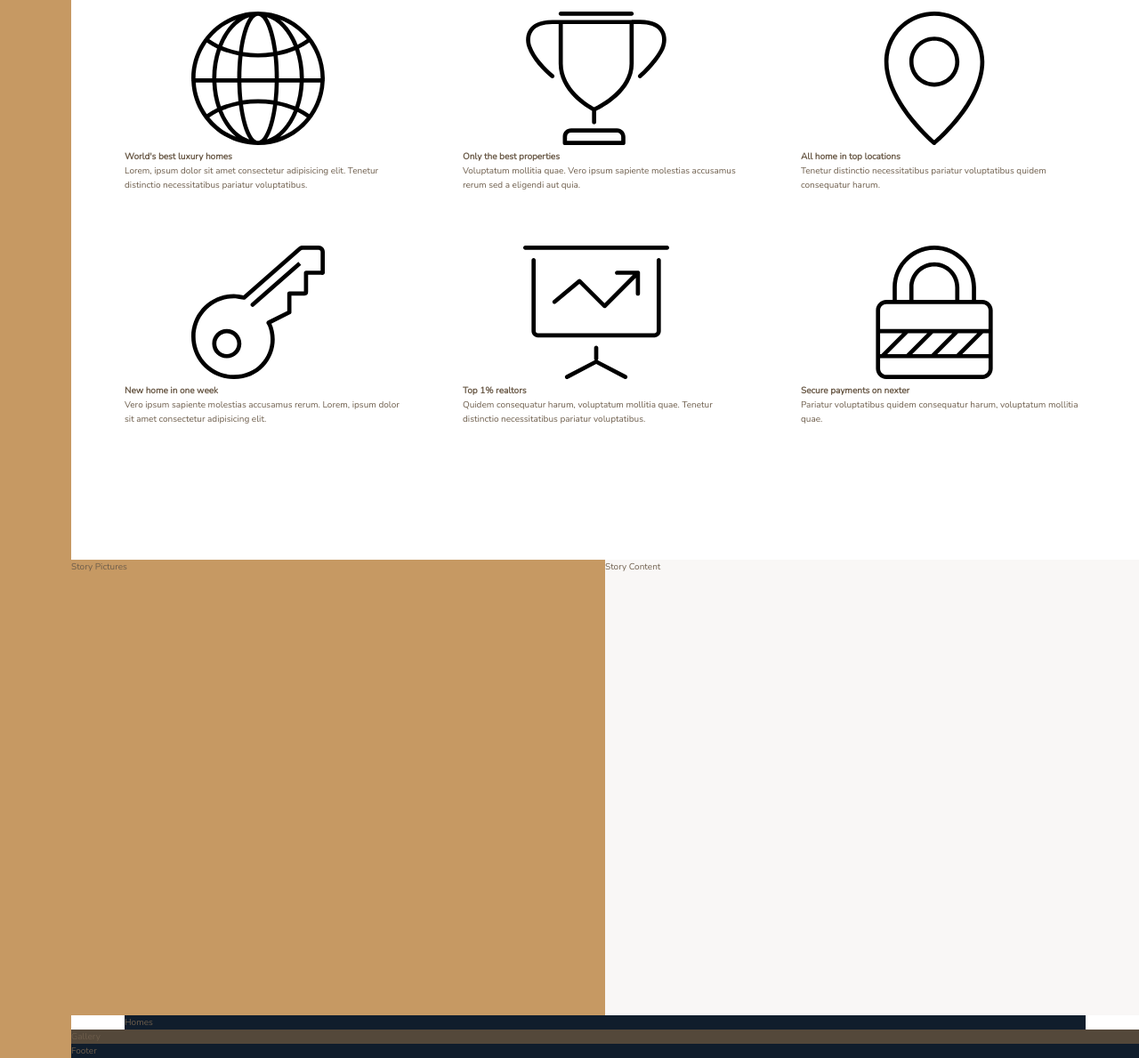
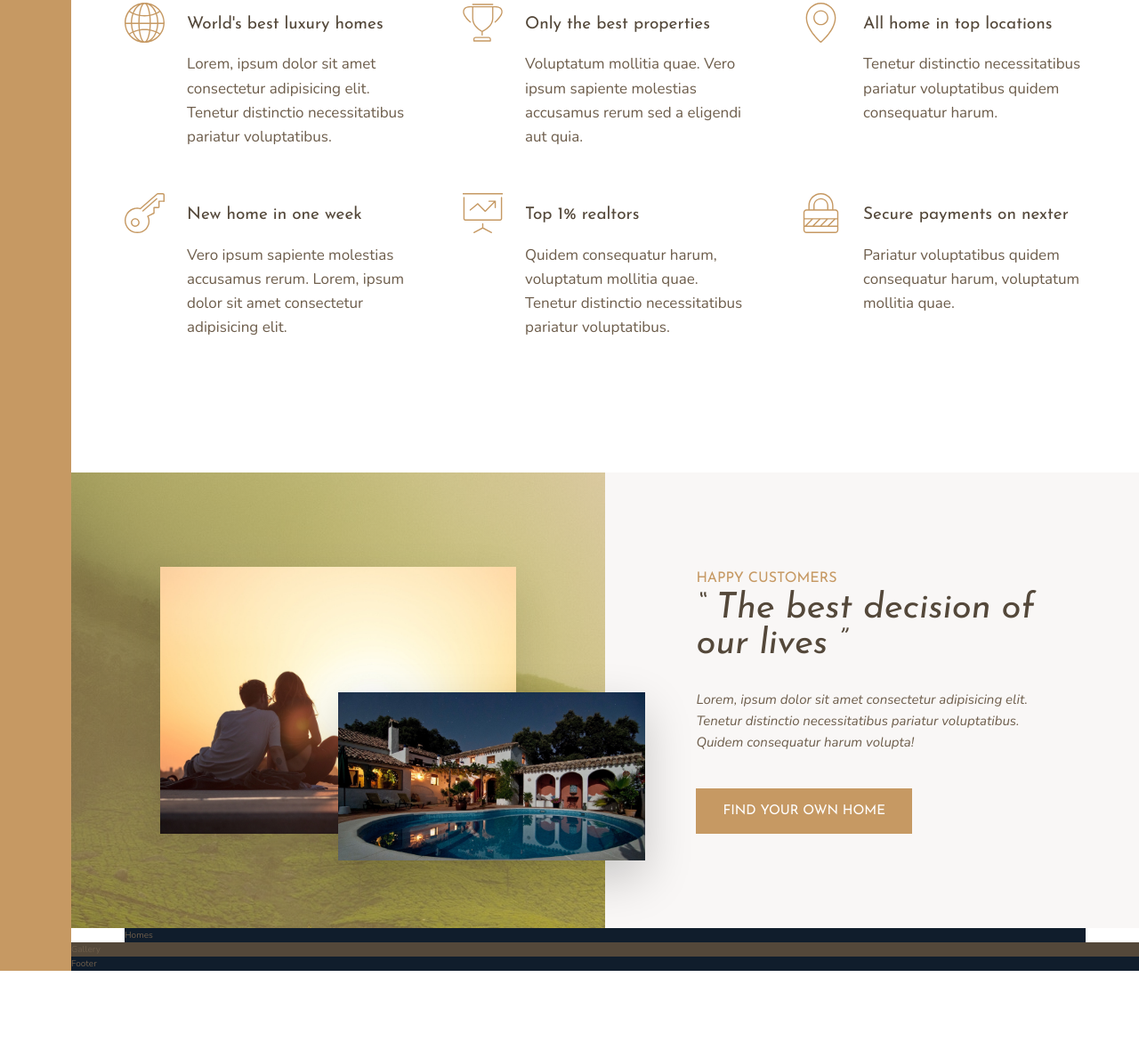
Before and after one commit to Julliano/advanced-css, a website: page Nexter/index.html in a window 1280 px wide. Shown: the part 777-1966 px from the top of the page at 89% size. After the commit the page ends 1868 px from the top, so only its background shows below. Drawn offline with nearby package versions, Linux system fonts and the light colour scheme.

Commit message:
finished story section

```diff
--- a/Nexter/index.html
+++ b/Nexter/index.html
@@ -29,7 +29,7 @@
                 <svg class="feature__icon">
                     <use xlink:href="img/sprite.svg#icon-global" />
                 </svg>
-                <h4 class="heading-4">World's best luxury homes</h4>
+                <h4 class="heading-4 heading-4--dark">World's best luxury homes</h4>
                 <p class="feature__text">
                     Lorem, ipsum dolor sit amet consectetur adipisicing elit. Tenetur distinctio necessitatibus pariatur voluptatibus.
                 </p>
@@ -38,7 +38,7 @@
                 <svg class="feature__icon">
                     <use xlink:href="img/sprite.svg#icon-trophy" />
                 </svg>
-                <h4 class="heading-4">Only the best properties</h4>
+                <h4 class="heading-4 heading-4--dark">Only the best properties</h4>
                 <p class="feature__text">
                     Voluptatum mollitia quae. Vero ipsum sapiente molestias accusamus rerum sed a eligendi aut quia.
                 </p>
@@ -47,7 +47,7 @@
                 <svg class="feature__icon">
                     <use xlink:href="img/sprite.svg#icon-map-pin" />
                 </svg>
-                <h4 class="heading-4">All home in top locations</h4>
+                <h4 class="heading-4 heading-4--dark">All home in top locations</h4>
                 <p class="feature__text">
                     Tenetur distinctio necessitatibus pariatur voluptatibus quidem consequatur harum.
                 </p>
@@ -56,7 +56,7 @@
                 <svg class="feature__icon">
                     <use xlink:href="img/sprite.svg#icon-key" />
                 </svg>
-                <h4 class="heading-4">New home in one week</h4>
+                <h4 class="heading-4 heading-4--dark">New home in one week</h4>
                 <p class="feature__text">
                     Vero ipsum sapiente molestias accusamus rerum. Lorem, ipsum dolor sit amet consectetur adipisicing elit.
                 </p>
@@ -65,7 +65,7 @@
                 <svg class="feature__icon">
                     <use xlink:href="img/sprite.svg#icon-presentation" />
                 </svg>
-                <h4 class="heading-4">Top 1% realtors</h4>
+                <h4 class="heading-4 heading-4--dark">Top 1% realtors</h4>
                 <p class="feature__text">
                     Quidem consequatur harum, voluptatum mollitia quae. Tenetur distinctio necessitatibus pariatur voluptatibus.
                 </p>
@@ -74,7 +74,7 @@
                 <svg class="feature__icon">
                     <use xlink:href="img/sprite.svg#icon-lock" />
                 </svg>
-                <h4 class="heading-4">Secure payments on nexter</h4>
+                <h4 class="heading-4 heading-4--dark">Secure payments on nexter</h4>
                 <p class="feature__text">
                     Pariatur voluptatibus quidem consequatur harum, voluptatum mollitia quae.
                 </p>
@@ -82,11 +82,18 @@
         </section>
 
         <div class="story__pictures">
-            Story Pictures
+            <img src="img/story-1.jpeg" alt="Couple with new house" class="story__img--1">
+            <img src="img/story-2.jpeg" alt="New house" class="story__img--2">
         </div>
 
         <div class="story__content">
-            Story Content
+            <h3 class="heading-3">Happy Customers</h3>
+            <h2 class="heading-2 heading-2--dark mb-md">&ldquo; The best decision of our lives &rdquo;</h2>
+            <p class="story__text">
+                Lorem, ipsum dolor sit amet consectetur adipisicing elit.
+                Tenetur distinctio necessitatibus pariatur voluptatibus. Quidem consequatur harum volupta!
+            </p>
+            <button class="btn">Find your own home</button>
         </div>
 
         <div class="homes">
--- a/Nexter/sass/_features.scss
+++ b/Nexter/sass/_features.scss
@@ -4,9 +4,26 @@
 
   display: grid;
   grid-gap: 6rem;
-  grid-template-columns: repeat(3, 1fr);
+  align-items: start;
+  grid-template-columns: repeat(auto-fit, minmax(25rem, 1fr));
 }
 
 .feature {
+  display: grid;
+  grid-row-gap: 1.5rem;
+  grid-column-gap: 2.5rem;
+  grid-template-columns: min-content 1fr;
 
+  &__icon {
+    width: 4.5rem;
+    height: 4.5rem;
+    fill: $color-primary;
+    transform: translateY(-1rem);
+
+    grid-row: 1 / span 2;
+  }
+
+  &__text {
+    font-size: 1.7rem;
+  }
 }
--- a/Nexter/sass/_story.scss
+++ b/Nexter/sass/_story.scss
@@ -2,13 +2,46 @@
 
   &__pictures {
     background-color: $color-primary;
+    grid-column: full-start / col-end 4;
+    background-image: linear-gradient(rgba($color-primary, .5),
+                      rgba($color-primary, .5)), url(../img/back.jpg);
 
-        grid-column: full-start / col-end 4;
+    display: grid;
+    align-items: center;
+    grid-template-rows: repeat(6, 1fr);
+    grid-template-columns: repeat(6, 1fr);
+  }
+
+  &__img--1 {
+    width: 100%;
+    grid-row: 2 / 6;
+    grid-column: 2 / 6;
+    box-shadow: 0 2rem 5rem rgba(#000, .1);
+  }
+
+  &__img--2 {
+    z-index: 20;
+    width: 115%;
+    grid-row: 4 / 6;
+    grid-column: 4 / 7;
+    box-shadow: 0 2rem 5rem rgba(#000, .2);
   }
 
   &__content {
+    padding: 6rem 8vw;
+
     background-color: $color-grey-light-1;
+    grid-column: col-start 5 / full-end;
 
-        grid-column: col-start 5 / full-end;
+    display: flex;
+    flex-direction: column;
+    justify-content: center;
+    align-items: flex-start;
+  }
+
+  &__text {
+    font-size: 1.5rem;
+    font-style: italic;
+    margin-bottom: 4rem;
   }
 }
--- a/Nexter/sass/_typography.scss
+++ b/Nexter/sass/_typography.scss
@@ -0,0 +1,64 @@
+%heading {
+  font-weight: 400;
+  font-family: $font-display;
+}
+
+.heading-1 {
+  @extend %heading;
+}
+
+.heading-2 {
+  @extend %heading;
+  line-height: 1;
+  font-size: 4rem;
+  font-style: italic;
+
+  &--light {
+    color: $color-grey-light-1;
+  }
+  &--dark {
+    color: $color-grey-dark-1;
+  }
+}
+
+.heading-3 {
+  @extend %heading;
+  font-size: 1.6rem;
+  color: $color-primary;
+  text-transform: uppercase;
+}
+
+.heading-4 {
+  @extend %heading;
+  font-size: 1.9rem;
+
+  &--light {
+    color: $color-grey-light-1;
+  }
+  &--dark {
+    color: $color-grey-dark-1;
+  }
+}
+
+.btn {
+  border: none;
+  color: #fff;
+  cursor: pointer;
+  border-radius: 0;
+  font-size: 1.5rem;
+  padding: 1.8rem 3rem;
+  text-transform: uppercase;
+  font-family: $font-display;
+  background-color: $color-primary;
+
+  transition: all .2s;
+
+  &:hover {
+    background-color: $color-primary-dark;
+  }
+}
+
+.mb-sm { margin-bottom: 2rem; }
+.mb-md { margin-bottom: 3rem; }
+.mb-lg { margin-bottom: 4rem; }
+.mb-hg { margin-bottom: 8rem; }
```
Also changed, not shown: Nexter/css/style.css. Lines whose indentation alone changed are shown as unchanged.
